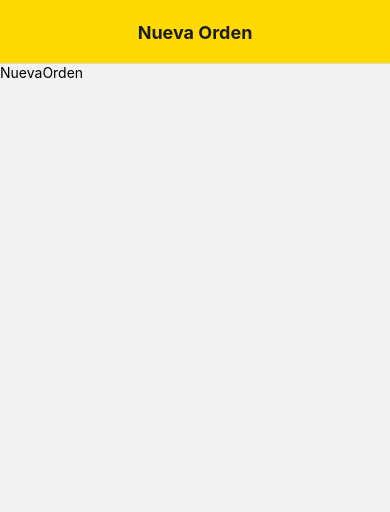
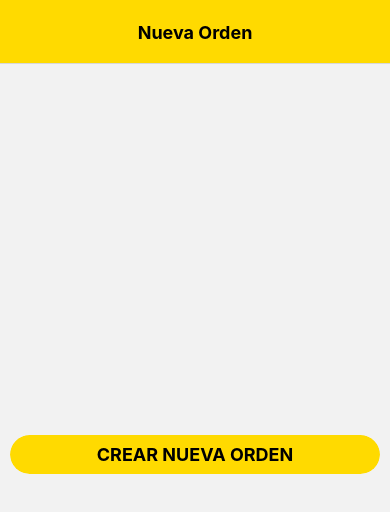
Before and after one commit to dev-pablorodriguez/restaurantapp, a React Native app: screen /NuevaOrden in a window 390 px wide. Shown: the top 512 px of the page. Built offline with nearby package versions, Linux system fonts and the light colour scheme; no server answers.

Commit message:
React Native Elements y estilos globales

```diff
--- a/App.js
+++ b/App.js
@@ -21,7 +21,7 @@ const App = () => {
     <FirebaseState>
       <PedidosState>
         <NavigationContainer>
-          <Stack.Navigator screenOptions={{ headerStyle: { backgroundColor: '#FFDA00'}, headerTitleStyle: { fontWeight: 'bold' }, headerTitleAlign: 'center' }}>
+          <Stack.Navigator screenOptions={{ headerStyle: { backgroundColor: '#FFDA00'}, headerTitleStyle: { fontWeight: 'bold' }, headerTitleAlign: 'center', headerTintColor: '#000' }}>
             <Stack.Screen name='NuevaOrden' component={ NuevaOrden } options={{ title: 'Nueva Orden' }} />
             <Stack.Screen name='Menu' component={ Menu } options={{ title: 'Nuestro Menú' }} />
             <Stack.Screen name='DetallePlatillo' component={ DetallePlatillo } options={{ title: 'Detalle Platillo' }} />
--- a/package.json
+++ b/package.json
@@ -12,11 +12,14 @@
   "dependencies": {
     "@react-navigation/native": "^6.0.13",
     "@react-navigation/native-stack": "^6.9.1",
+    "@rneui/base": "^4.0.0-rc.7",
+    "@rneui/themed": "^4.0.0-rc.7",
     "firebase": "^9.14.0",
     "react": "18.1.0",
     "react-native": "0.70.5",
     "react-native-safe-area-context": "^4.4.1",
-    "react-native-screens": "^3.18.2"
+    "react-native-screens": "^3.18.2",
+    "react-native-vector-icons": "^9.2.0"
   },
   "devDependencies": {
     "@babel/core": "^7.12.9",
--- /dev/null
+++ b/styles/global.js
@@ -0,0 +1,21 @@
+import { StyleSheet } from 'react-native'
+
+const globalStyles = StyleSheet.create({
+    contenedor: {
+        flex: 1
+    },
+    contenido: {
+        marginHorizontal: '2.5%',
+        flex: 1
+    },
+    btn: {
+        backgroundColor: '#FFDA00'
+    },
+    btnText: {
+        textTransform: 'uppercase',
+        fontWeight: 'bold',
+        color: '#000'
+    }
+})
+
+export default globalStyles;
--- a/views/NuevaOrden.js
+++ b/views/NuevaOrden.js
@@ -1,10 +1,32 @@
 import React from 'react'
-import { Text } from 'react-native'
+import { View, StyleSheet } from 'react-native'
+import { Button } from '@rneui/themed'
+import { useNavigation } from '@react-navigation/native'
+
+import globalStyles from '../styles/global'
 
 const NuevaOrden = () => {
+  const navigation = useNavigation();
+
   return (
-    <Text>NuevaOrden</Text>
+    <View style={ globalStyles.contenedor }>
+      <View style={[ globalStyles.contenido, styles.contenido ]}>
+        <Button
+          buttonStyle={ globalStyles.btn }
+          titleStyle={ globalStyles.btnText }
+          radius='20'
+          title='Crear Nueva Orden'
+          onPress={ () => navigation.navigate('Menu') }
+        />
+      </View>
+      </View>
   )
 }
 
+const styles = StyleSheet.create({
+  contenido: {
+    justifyContent: 'center'
+  }
+})
+
 export default NuevaOrden
```
Also changed, not shown: 1 other file (tests, documents, lock files or other folders).
